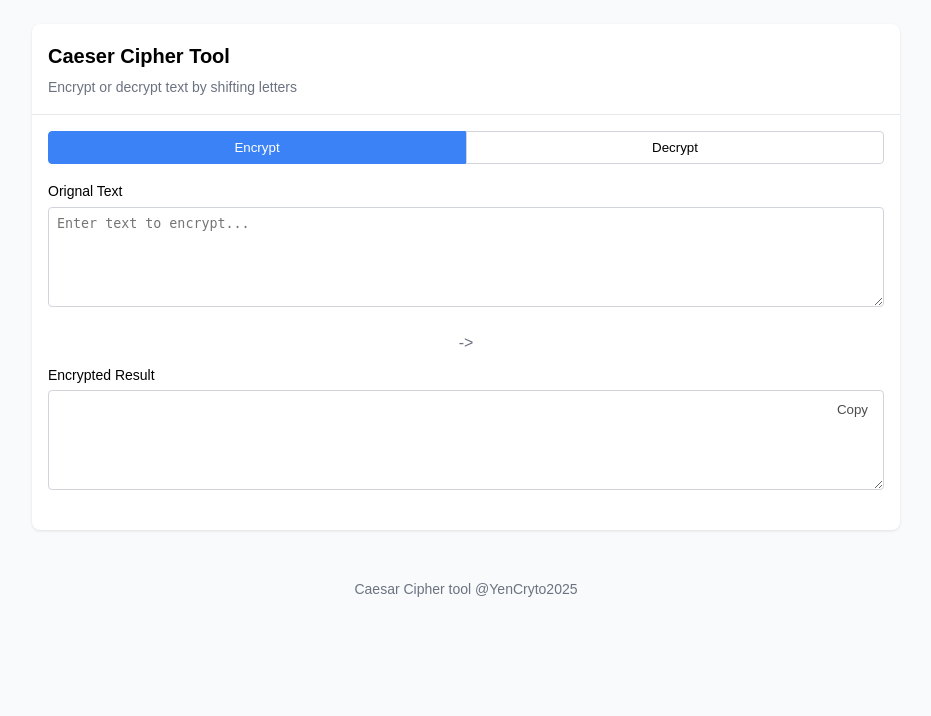
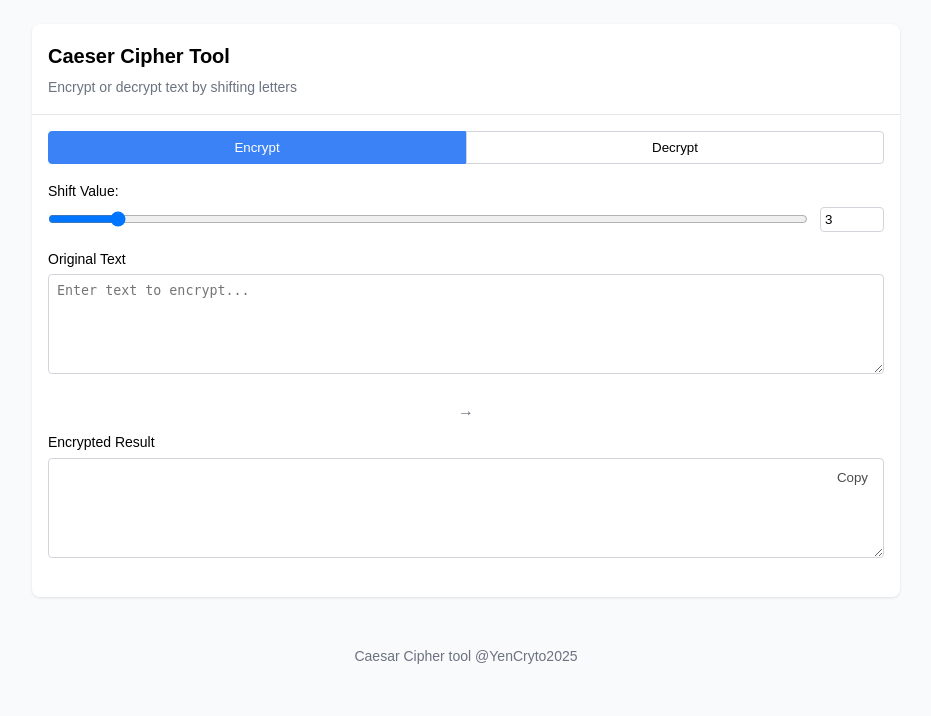
Before and after one commit to aftabkapsi/yenCrypto, a Flask app: page / in a window 1280 px wide. Shown: the part 117-833 px from the top of the page, without its empty margins (174-1105 px from the left). Before the commit the page ends 714 px from the top, so only its background shows below. Run offline with Flask 3, Linux system fonts and the light colour scheme.

Commit message:
added shift value

```diff
--- a/templates/index.html
+++ b/templates/index.html
@@ -30,11 +30,19 @@
                 </div>
 
                 <div class="form-group">
+                    <label for="shift">Shift Value:</label>
+                    <div class="slider-container">
+                        <input type="range" id="shift-slider" min="1" max="25" value="3">
+                        <input type="number" id="shift" min="1" max="25" value="3">
+                    </div>
+                </div>
+
+                <div class="form-group">
                    <label id="input-label">Orignal Text</label>
                    <textarea id="input-text" placeholder="Enter text to encrypt..."></textarea>
                 </div>
 
-                <div class="arrow">-></div>
+                <div class="arrow">→</div>
 
                 <div class="form-group">
                     <label id="output-label">Encrypted Result</label>
```
